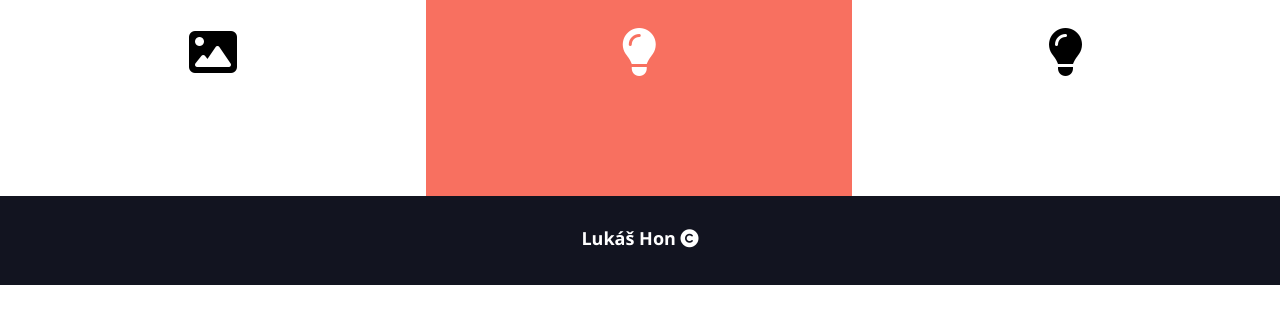
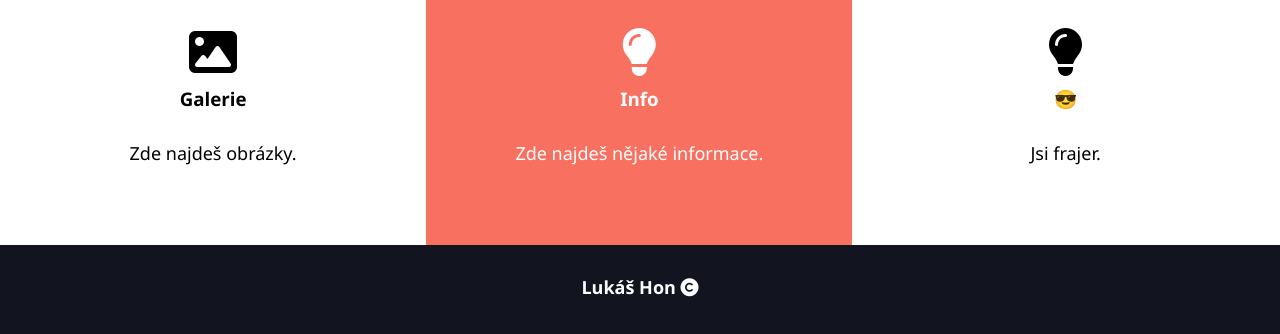
Before and after one commit to LukasHon/LukasHon.github.io, a plain HTML site: page projekt1/index.html in a window 1280 px wide. Shown: the part 1109-1443 px from the top of the page. Before the commit the page ends 1394 px from the top, so only its background shows below. Drawn offline with Linux system fonts and the light colour scheme.

Commit message:
Projekt_1

```diff
--- a/projekt1/CSS/style.css
+++ b/projekt1/CSS/style.css
@@ -257,6 +257,7 @@ p {
     width: 50%;
     min-height: 100%;
     text-align: justify;
+    background: #f87060 ;
 }
 
 #about-info .info-right img {
@@ -268,6 +269,9 @@ p {
 
 
 /*contact*/
+#conatact {
+    background: ;
+}
 #contact h2 {
     padding-top: 40px;
     padding-bottom: 40px;
--- a/projekt1/index.html
+++ b/projekt1/index.html
@@ -49,18 +49,18 @@
 <section id="features">
     <div class="box">
         <i class="fas fa-image fa-3x"></i>
-        <h3></h3>
-        <p></p>
+        <h3>Galerie</h3>
+        <p>Zde najdeš obrázky.</p>
     </div>
     <div class="box bg-primary">
         <i class="fas fa-lightbulb fa-3x"></i>
-        <h3></h3>
-        <p></p>
+        <h3>Info</h3>
+        <p>Zde najdeš nějaké informace.</p>
     </div>
     <div class="box">
         <i class="fas fa-lightbulb fa-3x"></i>
-        <h3></h3>
-        <p></p>
+        <h3>😎</h3>
+        <p>Jsi frajer.</p>
     </div>
  </section>
 
```
Also changed, not shown: projekt1/about.html (+1 -1 lines), projekt1/contact.html (+6 -6 lines), 1 other file.
